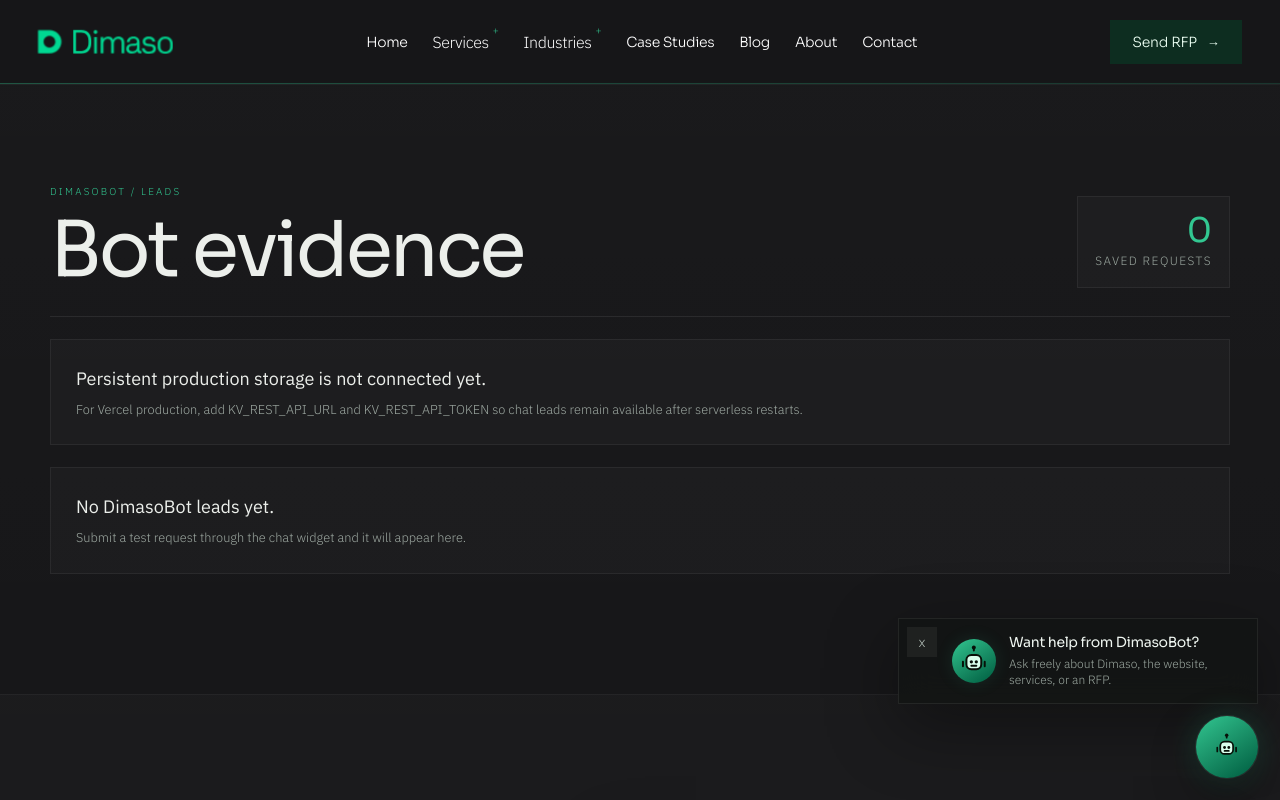
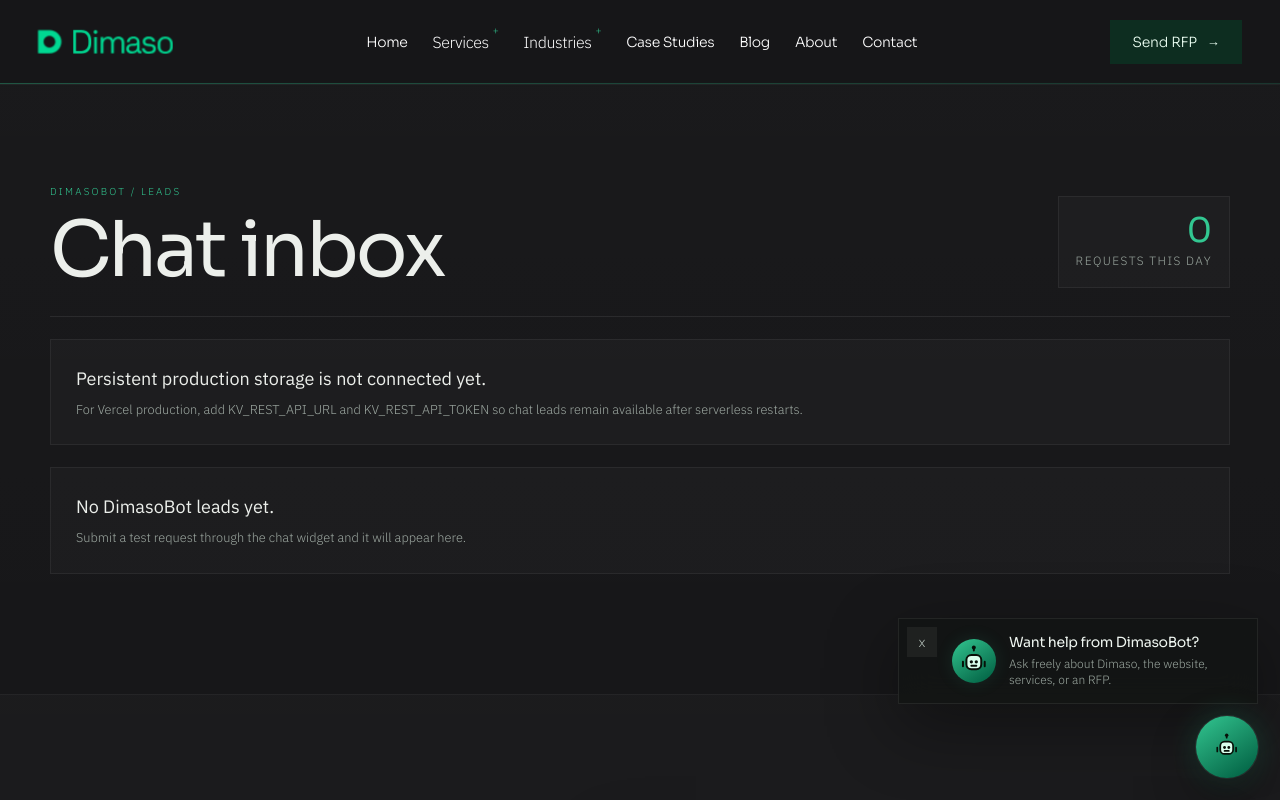
Before and after one commit to dimaso-doo/01_dimaso-doo, a Next.js app: page /admin/dimasobot in a window 1280 px wide. Shown: the top 800 px of the page. Built offline with nearby package versions, Linux system fonts and the light colour scheme.

Commit message:
feat: group DimasoBot admin chats by day

```diff
--- a/app/admin/dimasobot/page.tsx
+++ b/app/admin/dimasobot/page.tsx
@@ -31,11 +31,19 @@
 };
 
 async function getLeads() {
-  return await readDimasoBotRecords<DimasoBotLead>("leads", 100);
+  return await readDimasoBotRecords<DimasoBotLead>("leads", 500);
 }
 
 function formatDate(value: string) {
   return new Intl.DateTimeFormat("en", { dateStyle: "medium", timeStyle: "short" }).format(new Date(value));
+}
+
+function formatDay(value: string) {
+  return new Intl.DateTimeFormat("en", { weekday: "short", month: "short", day: "numeric" }).format(new Date(`${value}T12:00:00Z`));
+}
+
+function dayKey(value: string) {
+  return new Date(value).toISOString().slice(0, 10);
 }
 
 function formatIntent(intent: string) {
@@ -46,7 +54,14 @@
   return "General";
 }
 
-export default async function DimasoBotAdminPage({ searchParams }: { searchParams?: Promise<{ token?: string }> }) {
+function adminHref(token: string, date?: string) {
+  const params = new URLSearchParams();
+  if (token) params.set("token", token);
+  if (date) params.set("date", date);
+  return `/admin/dimasobot?${params.toString()}`;
+}
+
+export default async function DimasoBotAdminPage({ searchParams }: { searchParams?: Promise<{ token?: string; date?: string }> }) {
   const token = process.env.DIMASOBOT_ADMIN_TOKEN;
   const params = await searchParams;
   const providedToken = params?.token || "";
@@ -65,15 +80,25 @@
 
   const leads = await getLeads();
   const hasPersistentStorage = hasPersistentDimasoBotStorage();
+  const grouped = leads.reduce<Record<string, DimasoBotLead[]>>((days, lead) => {
+    const key = dayKey(lead.createdAt);
+    days[key] = days[key] || [];
+    days[key].push(lead);
+    return days;
+  }, {});
+  const days = Object.keys(grouped).sort((a, b) => b.localeCompare(a));
+  const selectedDate = params?.date === "all" ? "all" : params?.date || days[0] || "";
+  const visibleLeads = selectedDate === "all" ? leads : grouped[selectedDate] || [];
+  const handoffCount = visibleLeads.filter((lead) => lead.status === "ready-for-handoff").length;
 
   return <main className="admin-leads-page">
     <section className="shell admin-leads-shell">
       <div className="admin-leads-head">
         <div>
           <span className="eyebrow">DimasoBot / Leads</span>
-          <h1>Bot evidence</h1>
+          <h1>Chat inbox</h1>
         </div>
-        <div className="admin-leads-count"><strong>{leads.length}</strong><small>saved requests</small></div>
+        <div className="admin-leads-count"><strong>{visibleLeads.length}</strong><small>{selectedDate === "all" ? "shown requests" : "requests this day"}</small></div>
       </div>
       {!hasPersistentStorage && <div className="admin-leads-empty">
         <strong>Persistent production storage is not connected yet.</strong>
@@ -83,8 +108,33 @@
       {leads.length === 0 ? <div className="admin-leads-empty">
         <strong>No DimasoBot leads yet.</strong>
         <small>Submit a test request through the chat widget and it will appear here.</small>
-      </div> : <div className="admin-leads-list">
-        {leads.map((lead) => <article key={lead.id} className="admin-lead-card">
+      </div> : <>
+        <div className="admin-leads-toolbar">
+          <div className="admin-leads-summary">
+            <span><strong>{leads.length}</strong> total</span>
+            <span><strong>{days.length}</strong> days</span>
+            <span><strong>{handoffCount}</strong> ready handoffs</span>
+          </div>
+          <form className="admin-leads-date-form">
+            <input type="hidden" name="token" value={providedToken} />
+            <label htmlFor="admin-date-filter">Day</label>
+            <input id="admin-date-filter" type="date" name="date" defaultValue={selectedDate === "all" ? "" : selectedDate} />
+            <button type="submit">Open</button>
+          </form>
+        </div>
+
+        <nav className="admin-day-tabs" aria-label="DimasoBot days">
+          <a className={selectedDate === "all" ? "is-active" : ""} href={adminHref(providedToken, "all")}>All <span>{leads.length}</span></a>
+          {days.map((day) => <a key={day} className={selectedDate === day ? "is-active" : ""} href={adminHref(providedToken, day)}>
+            {formatDay(day)} <span>{grouped[day].length}</span>
+          </a>)}
+        </nav>
+
+        {visibleLeads.length === 0 ? <div className="admin-leads-empty">
+          <strong>No chats for this day.</strong>
+          <small>Choose another day from the list above.</small>
+        </div> : <div className="admin-leads-list">
+        {visibleLeads.map((lead) => <article key={lead.id} className="admin-lead-card">
           <div className="admin-lead-topline">
             <span>{formatIntent(lead.intent)}</span>
             <time dateTime={lead.createdAt}>{formatDate(lead.createdAt)}</time>
@@ -110,6 +160,7 @@
           </dl>
         </article>)}
       </div>}
+      </>}
     </section>
   </main>;
 }
--- a/app/globals.css
+++ b/app/globals.css
@@ -858,6 +858,19 @@
 .admin-leads-empty strong,.admin-leads-empty small { display:block; }
 .admin-leads-empty strong { font-size:18px;font-weight:400;margin-bottom:8px; }
 .admin-leads-empty small { color:#9ea9a2; }
+.admin-leads-toolbar { display:flex;align-items:center;justify-content:space-between;gap:18px;padding:16px;background:rgba(255,255,255,.022);box-shadow:inset 0 0 0 1px rgba(255,255,255,.06); }
+.admin-leads-summary { display:flex;align-items:center;gap:10px;flex-wrap:wrap;color:#a6b1aa;font-size:12px; }
+.admin-leads-summary span { display:inline-flex;align-items:center;gap:6px;padding:9px 10px;background:#191a1c;box-shadow:inset 0 0 0 1px rgba(255,255,255,.06); }
+.admin-leads-summary strong { color:var(--green);font-family:var(--font-sora);font-weight:400; }
+.admin-leads-date-form { display:flex;align-items:center;gap:8px; }
+.admin-leads-date-form label { color:#8b968f;font-size:11px;text-transform:uppercase;letter-spacing:.12em; }
+.admin-leads-date-form input { height:38px;border:0;background:#191a1c;color:#dfe8e2;padding:0 10px;box-shadow:inset 0 0 0 1px rgba(255,255,255,.1); }
+.admin-leads-date-form button { height:38px;border:0;background:oklch(74% .145 163.7 / .14);color:var(--green);padding:0 14px;cursor:pointer;box-shadow:inset 0 0 0 1px oklch(74% .145 163.7 / .24); }
+.admin-day-tabs { display:flex;gap:8px;overflow:auto;padding:2px 0 8px;scrollbar-width:thin; }
+.admin-day-tabs a { flex:0 0 auto;display:inline-flex;align-items:center;gap:8px;padding:10px 12px;background:rgba(255,255,255,.025);color:#b5c0b9;text-decoration:none;font-size:13px;box-shadow:inset 0 0 0 1px rgba(255,255,255,.065); }
+.admin-day-tabs a span { display:grid;place-items:center;min-width:24px;height:24px;padding:0 7px;border-radius:999px;background:#111312;color:#8f9b94;font-size:11px; }
+.admin-day-tabs a:hover,.admin-day-tabs a.is-active { color:#eef9f2;background:oklch(74% .145 163.7 / .08);box-shadow:inset 0 0 0 1px oklch(74% .145 163.7 / .32); }
+.admin-day-tabs a.is-active span { background:oklch(74% .145 163.7 / .16);color:var(--green); }
 .admin-leads-list { display:grid;gap:12px; }
 .admin-lead-card { display:grid;gap:18px;padding:22px;background:rgba(255,255,255,.022);box-shadow:inset 0 0 0 1px rgba(255,255,255,.06); }
 .admin-lead-topline { display:flex;align-items:center;justify-content:space-between;gap:14px;color:#9ca8a1;font-size:12px; }
@@ -870,4 +883,4 @@
 .admin-lead-details div { min-width:0;padding:13px;background:#191a1c; }
 .admin-lead-details dt { margin-bottom:6px;color:#77837c;font-size:10px;text-transform:uppercase;letter-spacing:.13em; }
 .admin-lead-details dd { margin:0;color:#c7d2cb;font-size:13px;overflow-wrap:anywhere; }
-@media(max-width:900px){.admin-leads-page{padding:66px 0 84px}.admin-leads-head{align-items:flex-start;flex-direction:column}.admin-leads-count{justify-items:start}.admin-lead-details{grid-template-columns:1fr}.admin-lead-topline{align-items:flex-start;flex-direction:column}}
+@media(max-width:900px){.admin-leads-page{padding:66px 0 84px}.admin-leads-head,.admin-leads-toolbar{align-items:flex-start;flex-direction:column}.admin-leads-count{justify-items:start}.admin-leads-date-form{width:100%;align-items:stretch;display:grid;grid-template-columns:1fr auto}.admin-leads-date-form label{grid-column:1/-1}.admin-lead-details{grid-template-columns:1fr}.admin-lead-topline{align-items:flex-start;flex-direction:column}}
```
